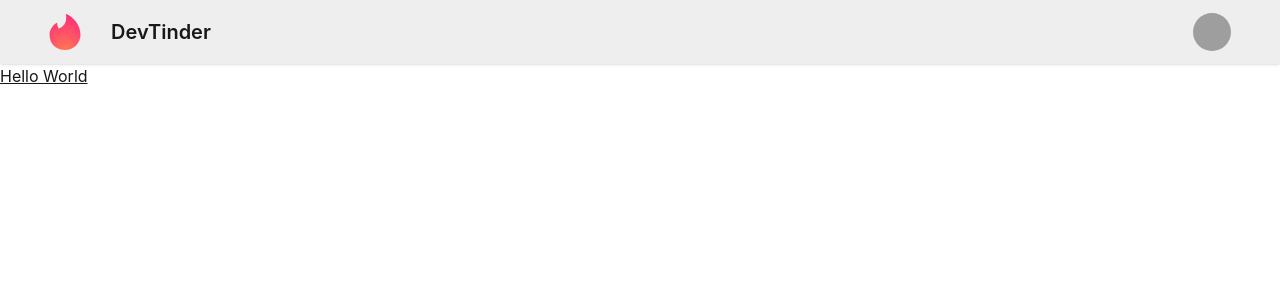
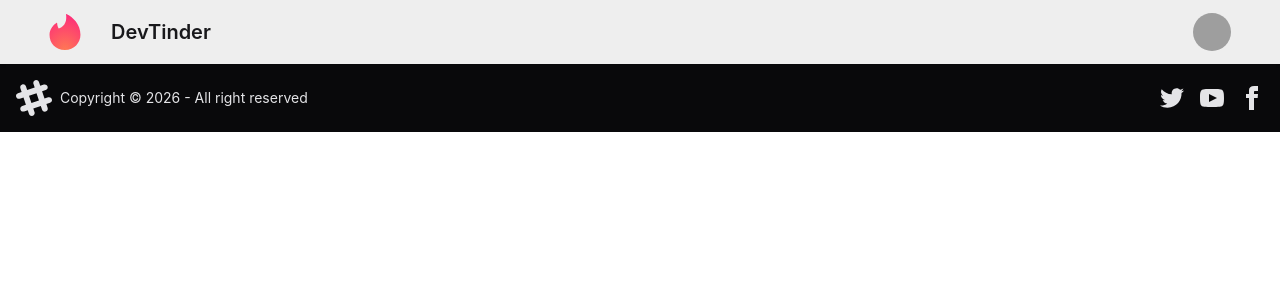
Before and after one commit to Ansh30a/AKXR, a React (Vite) app in the folder BE-01/NamasteNodeJS/devTinder-web/: page / in a window 1280 px wide. Shown: the top 300 px of the page. Built offline with nearby package versions, Linux system fonts and the light colour scheme; grey boxes are pictures that could not be loaded.

Commit message:
feat: add routing with react-router-dom, implement Body, Login, and Profile components, and create Footer component

```diff
--- a/BE-01/NamasteNodeJS/devTinder-web/index.html
+++ b/BE-01/NamasteNodeJS/devTinder-web/index.html
@@ -4,7 +4,7 @@
     <meta charset="UTF-8" />
     <link rel="icon" type="image/svg+xml" href="/logo.svg" />
     <meta name="viewport" content="width=device-width, initial-scale=1.0" />
-    <title>devtinder-web</title>
+    <title>DevTinder</title>
   </head>
   <body>
     <div id="root"></div>
--- a/BE-01/NamasteNodeJS/devTinder-web/package.json
+++ b/BE-01/NamasteNodeJS/devTinder-web/package.json
@@ -11,7 +11,8 @@
     },
     "dependencies": {
         "react": "^19.2.5",
-        "react-dom": "^19.2.5"
+        "react-dom": "^19.2.5",
+        "react-router-dom": "^7.14.2"
     },
     "devDependencies": {
         "@eslint/js": "^10.0.1",
--- a/BE-01/NamasteNodeJS/devTinder-web/src/App.tsx
+++ b/BE-01/NamasteNodeJS/devTinder-web/src/App.tsx
@@ -1,10 +1,19 @@
-import Navbar from "./components/Navbar";
+import { BrowserRouter, Route, Routes } from "react-router-dom";
+import Body from "./components/Body";
+import Login from "./components/Login";
+import Profile from "./components/Profile";
 
 const App = () => {
     return (
         <>
-            <Navbar />
-            <h1 className="underline">Hello World</h1>
+            <BrowserRouter basename="/">
+                <Routes>
+                    <Route path="/" element={<Body />}>
+                        <Route path="/login" element={<Login />} />
+                        <Route path="/profile" element={<Profile />} />
+                    </Route>
+                </Routes>
+            </BrowserRouter>
         </>
     );
 };
--- /dev/null
+++ b/BE-01/NamasteNodeJS/devTinder-web/src/components/Body.tsx
@@ -0,0 +1,15 @@
+import { Outlet } from "react-router-dom";
+import Navbar from "./Navbar";
+import Footer from "./Footer";
+
+const Body = () => {
+    return (
+        <div>
+            <Navbar />
+            <Outlet />
+            <Footer />
+        </div>
+    );
+};
+
+export default Body;
--- /dev/null
+++ b/BE-01/NamasteNodeJS/devTinder-web/src/components/Footer.tsx
@@ -0,0 +1,62 @@
+const Footer = () => {
+    return (
+        <div>
+            <footer className="footer sm:footer-horizontal bg-neutral text-neutral-content items-center p-4">
+                <aside className="grid-flow-col items-center">
+                    <svg
+                        width="36"
+                        height="36"
+                        viewBox="0 0 24 24"
+                        xmlns="http://www.w3.org/2000/svg"
+                        fillRule="evenodd"
+                        clipRule="evenodd"
+                        className="fill-current"
+                    >
+                        <path d="M22.672 15.226l-2.432.811.841 2.515c.33 1.019-.209 2.127-1.23 2.456-1.15.325-2.148-.321-2.463-1.226l-.84-2.518-5.013 1.677.84 2.517c.391 1.203-.434 2.542-1.831 2.542-.88 0-1.601-.564-1.86-1.314l-.842-2.516-2.431.809c-1.135.328-2.145-.317-2.463-1.229-.329-1.018.211-2.127 1.231-2.456l2.432-.809-1.621-4.823-2.432.808c-1.355.384-2.558-.59-2.558-1.839 0-.817.509-1.582 1.327-1.846l2.433-.809-.842-2.515c-.33-1.02.211-2.129 1.232-2.458 1.02-.329 2.13.209 2.461 1.229l.842 2.515 5.011-1.677-.839-2.517c-.403-1.238.484-2.553 1.843-2.553.819 0 1.585.509 1.85 1.326l.841 2.517 2.431-.81c1.02-.33 2.131.211 2.461 1.229.332 1.018-.21 2.126-1.23 2.456l-2.433.809 1.622 4.823 2.433-.809c1.242-.401 2.557.484 2.557 1.838 0 .819-.51 1.583-1.328 1.847m-8.992-6.428l-5.01 1.675 1.619 4.828 5.011-1.674-1.62-4.829z"></path>
+                    </svg>
+                    <p>
+                        Copyright © {new Date().getFullYear()} - All right
+                        reserved
+                    </p>
+                </aside>
+                <nav className="grid-flow-col gap-4 md:place-self-center md:justify-self-end">
+                    <a>
+                        <svg
+                            xmlns="http://www.w3.org/2000/svg"
+                            width="24"
+                            height="24"
+                            viewBox="0 0 24 24"
+                            className="fill-current"
+                        >
+                            <path d="M24 4.557c-.883.392-1.832.656-2.828.775 1.017-.609 1.798-1.574 2.165-2.724-.951.564-2.005.974-3.127 1.195-.897-.957-2.178-1.555-3.594-1.555-3.179 0-5.515 2.966-4.797 6.045-4.091-.205-7.719-2.165-10.148-5.144-1.29 2.213-.669 5.108 1.523 6.574-.806-.026-1.566-.247-2.229-.616-.054 2.281 1.581 4.415 3.949 4.89-.693.188-1.452.232-2.224.084.626 1.956 2.444 3.379 4.6 3.419-2.07 1.623-4.678 2.348-7.29 2.04 2.179 1.397 4.768 2.212 7.548 2.212 9.142 0 14.307-7.721 13.995-14.646.962-.695 1.797-1.562 2.457-2.549z"></path>
+                        </svg>
+                    </a>
+                    <a>
+                        <svg
+                            xmlns="http://www.w3.org/2000/svg"
+                            width="24"
+                            height="24"
+                            viewBox="0 0 24 24"
+                            className="fill-current"
+                        >
+                            <path d="M19.615 3.184c-3.604-.246-11.631-.245-15.23 0-3.897.266-4.356 2.62-4.385 8.816.029 6.185.484 8.549 4.385 8.816 3.6.245 11.626.246 15.23 0 3.897-.266 4.356-2.62 4.385-8.816-.029-6.185-.484-8.549-4.385-8.816zm-10.615 12.816v-8l8 3.993-8 4.007z"></path>
+                        </svg>
+                    </a>
+                    <a>
+                        <svg
+                            xmlns="http://www.w3.org/2000/svg"
+                            width="24"
+                            height="24"
+                            viewBox="0 0 24 24"
+                            className="fill-current"
+                        >
+                            <path d="M9 8h-3v4h3v12h5v-12h3.642l.358-4h-4v-1.667c0-.955.192-1.333 1.115-1.333h2.885v-5h-3.808c-3.596 0-5.192 1.583-5.192 4.615v3.385z"></path>
+                        </svg>
+                    </a>
+                </nav>
+            </footer>
+        </div>
+    );
+};
+
+export default Footer;
--- /dev/null
+++ b/BE-01/NamasteNodeJS/devTinder-web/src/components/Login.tsx
@@ -0,0 +1,5 @@
+const Login = () => {
+    return <div>Login</div>;
+};
+
+export default Login;
--- /dev/null
+++ b/BE-01/NamasteNodeJS/devTinder-web/src/components/Profile.tsx
@@ -0,0 +1,5 @@
+const Profile = () => {
+    return <div>Profile</div>;
+};
+
+export default Profile;
```
Also changed, not shown: 1 other file (tests, documents, lock files or other folders).
